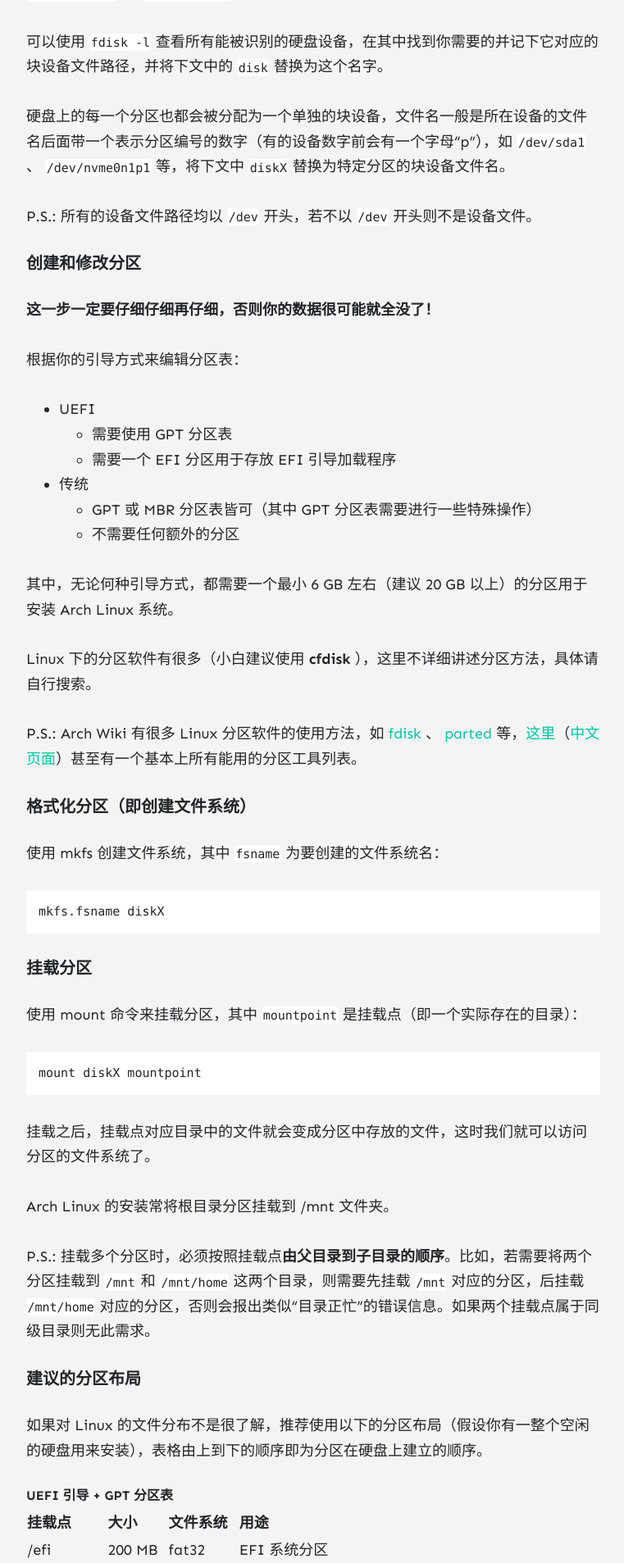
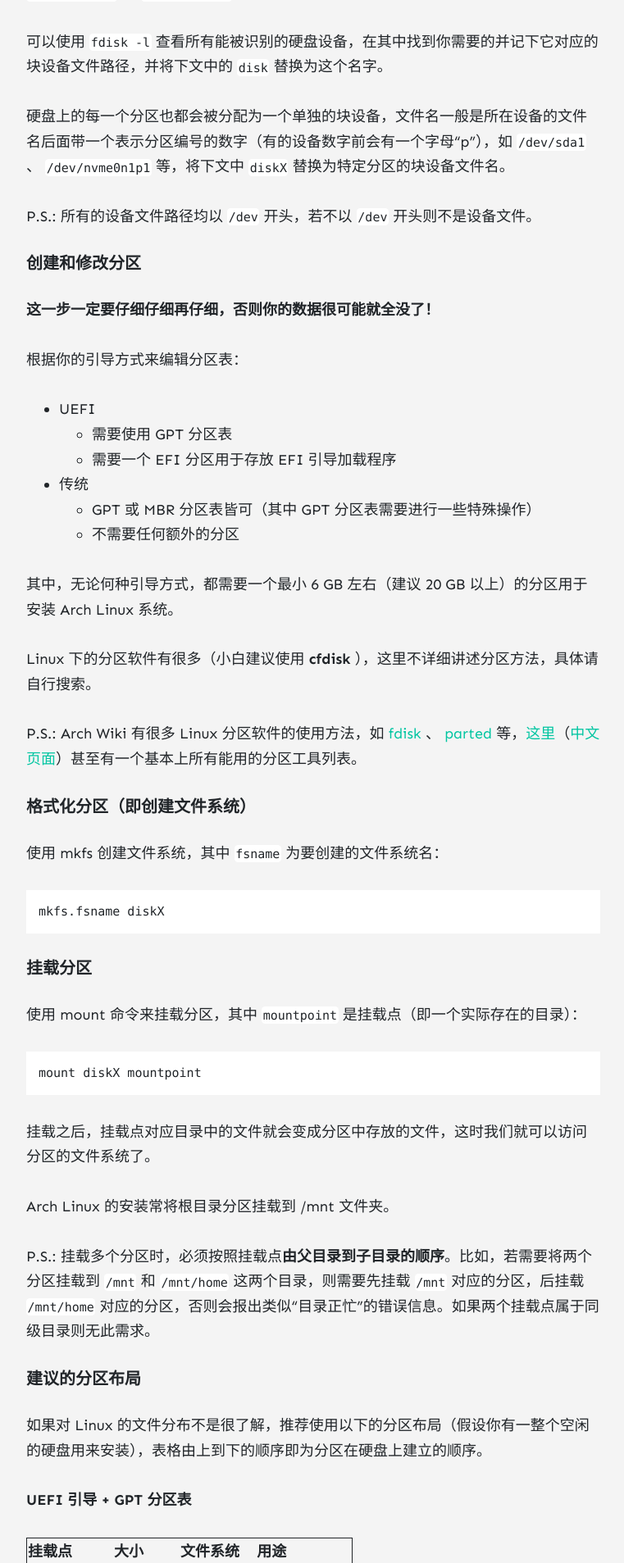
Before and after one commit to maxelblack/maxels-pages, a Jekyll site: the page built from _posts/2021-04-24-arch-ins-guide.md, in a window 1280 px wide. Shown: the part 4493-6400 px from the top of the page at 82% size, without its empty margins (258-1019 px from the left). Built offline with Jekyll 4.4.1, drawn with Linux system fonts in a browser that asks for light colours; nearby versions of some CDN libraries; comment, search, counter and statistics services are not loaded.

Commit message:
Update the website

```diff
--- a/_posts/2021-04-24-arch-ins-guide.md
+++ b/_posts/2021-04-24-arch-ins-guide.md
@@ -159,7 +159,7 @@
 
 如果对 Linux 的文件分布不是很了解，推荐使用以下的分区布局（假设你有一整个空闲的硬盘用来安装），表格由上到下的顺序即为分区在硬盘上建立的顺序。
 
-###### UEFI 引导 + GPT 分区表
+**UEFI 引导 + GPT 分区表**
 
 | 挂载点 | 大小 | 文件系统 | 用途 |
 |----|----|----|----|
@@ -168,7 +168,7 @@
 | /mnt | 20 GB + | btrfs/ext4 | 根目录 |
 | /mnt/home | 剩余空间 | xfs/ext4 | 用户文件分区 |
 
-###### 传统引导 + MBR 分区表
+**传统引导 + MBR 分区表**
 
 | 挂载点 | 大小 | 文件系统 | 用途 |
 |----|----|----|----|
--- a/assets/css/theme.scss
+++ b/assets/css/theme.scss
@@ -35,6 +35,16 @@
 h1,h2,h3,h4,h5,h6 {
     font-weight:700;
 }
+
+tr,td {
+    border: 1px solid;
+    padding-left: 4px;
+    padding-right: 4px;
+}
+table {
+    border: 1px solid;
+}
+
 .site-content {
     padding-top:50px;
 }
```
